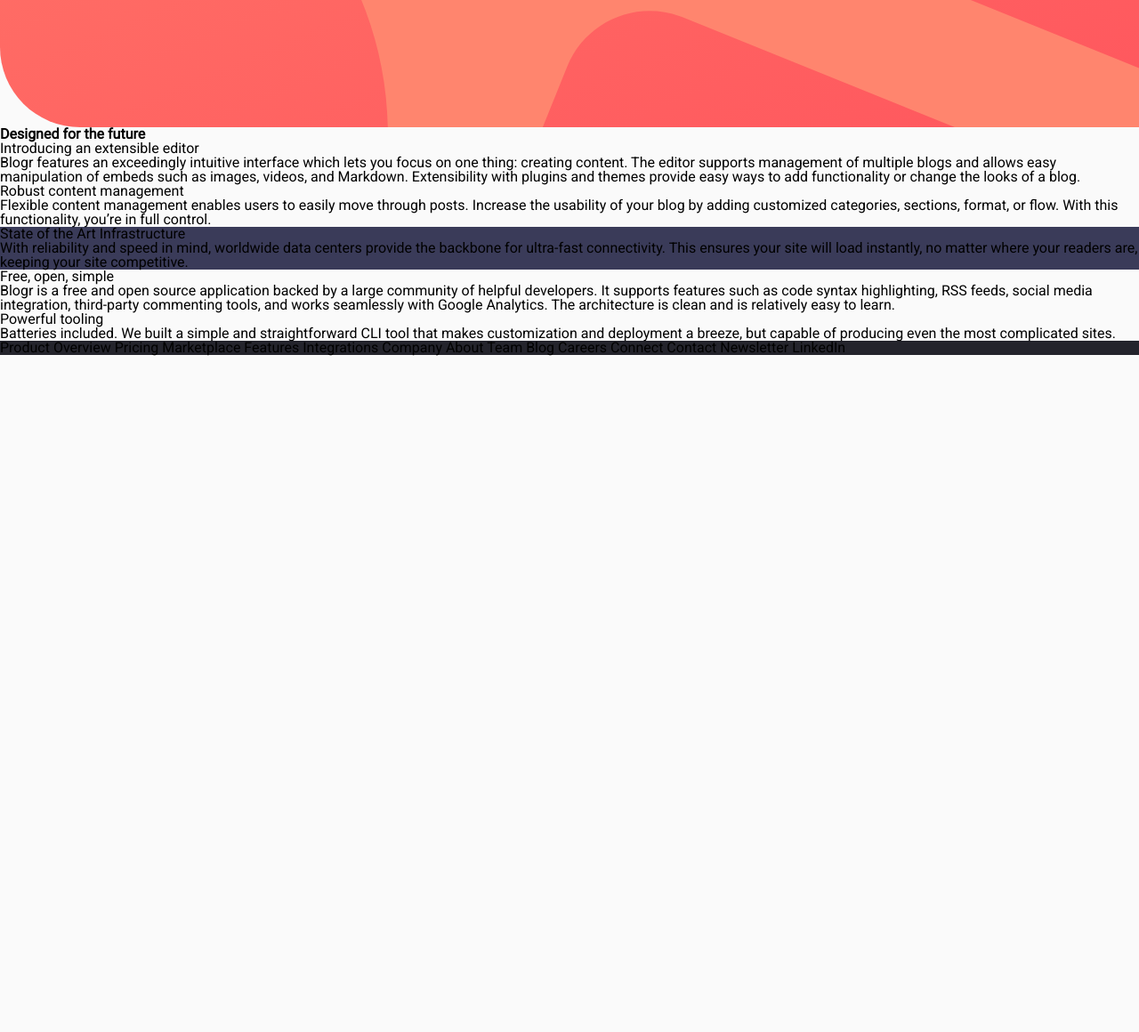
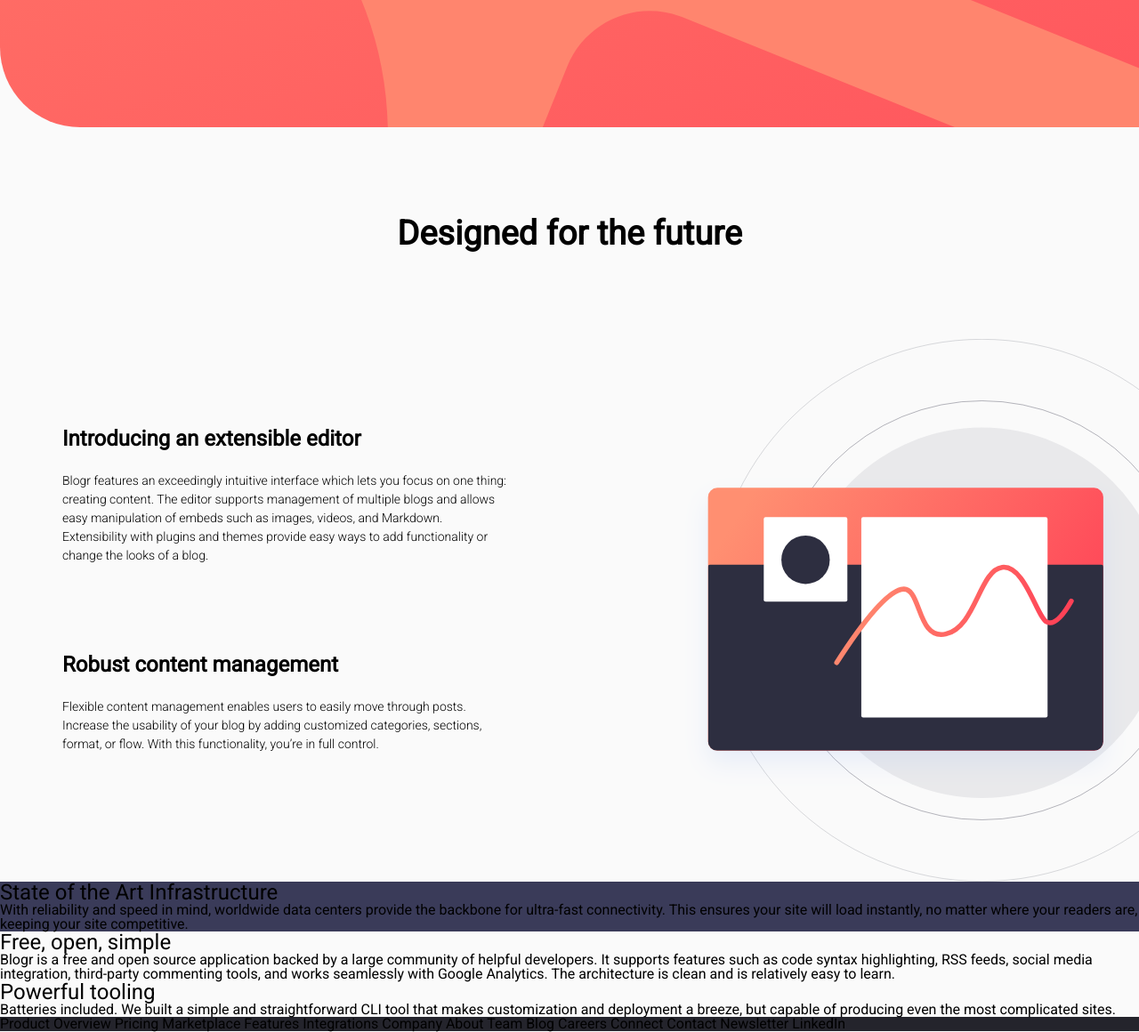
Before and after one commit to silvodesigns/Blog-Landing-Page, a plain HTML site: page index.html in a window 1280 px wide. Shown: the part 357-1517 px from the top of the page at 89% size. Before the commit the page ends 800 px from the top, so only its background shows below. Drawn offline with Linux system fonts and the light colour scheme.

Commit message:
styles and postioned elements in #intro

```diff
--- a/index.html
+++ b/index.html
@@ -8,7 +8,7 @@
 
   <link rel="icon" type="image/png" sizes="32x32" href="./images/favicon-32x32.png">
   <link rel="preconnect" href="https://fonts.gstatic.com">
-  <link href="https://fonts.googleapis.com/css2?family=Roboto&display=swap" rel="stylesheet">
+  <link href="https://fonts.googleapis.com/css2?family=Roboto:wght@300;400&display=swap" rel="stylesheet">
   <link rel="stylesheet" href="styles/html5reset-1.6.1.css">
   <link rel="stylesheet" href="styles.less/styles.css">
 
@@ -83,17 +83,27 @@
 
   <section id="intro">
     <h2>Designed for the future</h2>
+    <div class="container">
+      <div class="description">
+        <div class="area">
+          <h4 class="title">Introducing an extensible editor</h4>
+          <p>Blogr features an exceedingly intuitive interface which lets you focus on one thing: creating content.
+            The editor supports management of multiple blogs and allows easy manipulation of embeds such as images,
+            videos, and Markdown. Extensibility with plugins and themes provide easy ways to add functionality or
+            change the looks of a blog.</p>
+        </div>
 
-    <span class="title">Introducing an extensible editor</span>
-    <p>Blogr features an exceedingly intuitive interface which lets you focus on one thing: creating content.
-      The editor supports management of multiple blogs and allows easy manipulation of embeds such as images,
-      videos, and Markdown. Extensibility with plugins and themes provide easy ways to add functionality or
-      change the looks of a blog.</p>
-
-    <span class="title">Robust content management</span>
-    <p>Flexible content management enables users to easily move through posts. Increase the usability of your blog
-      by adding customized categories, sections, format, or flow. With this functionality, you’re in full control.</p>
-
+        <div class="area">
+          <h4 class="title">Robust content management</h4>
+          <p>Flexible content management enables users to easily move through posts. Increase the usability of your blog
+            by adding customized categories, sections, format, or flow. With this functionality, you’re in full control.
+          </p>
+        </div>
+      </div>
+      <div class="image_container">
+        <img src="./images/illustration-editor-desktop.svg" />
+      </div>
+    </div>
 
   </section>
   <section id="mid_banner">
--- a/styles/styles.less
+++ b/styles/styles.less
@@ -10,6 +10,13 @@
 @default:'Roboto', sans-serif;
 h1{
     font-size:45px;
+
+}
+h2{
+    font-size: 38px;
+}
+.title {
+    font-size: 24px;
 
 }
 
@@ -59,15 +66,11 @@ body {
 //Dropdown Menu
 #dropdown_container{
 
-
-
     .dropdown_hover{
         visibility: visible;
         opacity: 1;
         display: block;
         cursor: pointer;
-
-
 
     }
 
@@ -165,6 +168,54 @@ body {
    margin-right: 25px;
 }
 
+#intro {
+
+    width:100%;
+    height:auto;
+    h2 {
+        text-align: center;
+        margin-top:100px;
+    }
+    .container{
+        display:flex;
+        justify-content: space-evenly;
+        margin-top:100px;
+       .image_container, .description {
+           width:50%;
+       }
+       .image_container{
+           overflow: hidden;
+           img{
+               float:right;
+               max-width:100%;
+               position:relative;
+               height:auto;
+               margin-right:-20%;
+
+
+           }
+
+
+       }
+
+       .description {
+           .area {
+                 width: 500px;
+                 margin-bottom: 75px;
+                 margin-top:100px;
+                 margin-left: auto;
+                 margin-right: auto;
+           }
+           p{
+               font-weight: 300;
+               line-height: 1.5em;
+               margin-top:25px;
+               font-size: 14px;
+
+           }
+       }
+    }
+}
 
 
 #mid_banner{
```
Also changed, not shown: styles.less/styles.css.
